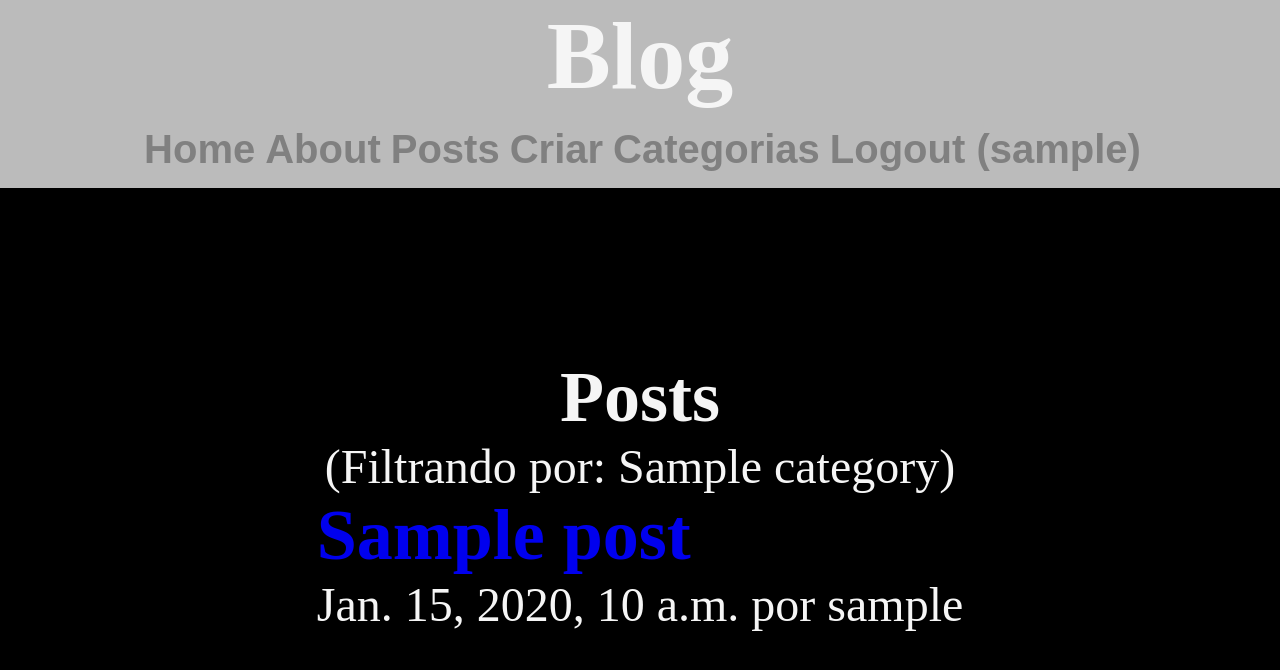
After one commit to Felipe-Feijo/blog, a Django app: a page that uses templates/layout.html in a window 1280 px wide. The commit adds this page. Shown: the top 670 px of the page. Run offline with Django 5.2, Linux system fonts and the light colour scheme; a user stored in the database is signed in; tables that the repository leaves empty hold one stand-in row (values such as "Sample post"); parts of the project's set-up code (start-up, migrations or seed data) failed here and were passed over.

Commit message:
Implementar filtro por categorias e página de categorias

```diff
--- a/posts/forms.py
+++ b/posts/forms.py
@@ -3,7 +3,7 @@ from. import models
 from django.forms import ModelForm
 
 class CreatePost(forms.ModelForm):
-    category = forms.ModelMultipleChoiceField(queryset=models.Category.objects.all(), widget=forms.CheckboxSelectMultiple)
+    category = forms.ModelMultipleChoiceField(widget=forms.CheckboxSelectMultiple, queryset=models.Category.objects.all())
     class Meta:
         model = models.Post
         fields = ['title', 'body', 'slug', 'category', 'banner']
--- /dev/null
+++ b/posts/templates/posts/categories.html
@@ -0,0 +1,27 @@
+{% extends 'layout.html' %}
+
+{% block title %}
+    Posts
+{% endblock %}
+
+
+{% block content %}
+    <section>
+        <h1>Posts</h1>
+        <p>(Filtrando por: {{ cats }})</p>
+        {% if category_posts %}
+            {% for post in category_posts %}
+                <article class="post">
+                    <h2>
+                        <a href="{% url 'posts:page' slug=post.slug %}">
+                            {{ post.title }}
+                        </a>
+                    </h2>
+                    <p>{{ post.date }} por {{ post.author }}</p>
+                </article>
+            {% endfor %}
+        {% else %}
+        <P> Nenhum post encontrado com essa categoria. </p>
+        {% endif %}
+    </section>
+{% endblock %}
--- a/posts/templates/posts/post_page.html
+++ b/posts/templates/posts/post_page.html
@@ -11,7 +11,7 @@
         <p>{{ post.date }} por {{ post.author }}</p>
         <div class="category-div">
         {% for category in categories %}
-            <div class="category">{{ category.name }}</div>
+            <div class="category"><a class="category-link" href="{% url 'posts:category' category.name %}">{{ category.name }}</div>
         {% endfor %}
         </div>
 
--- a/posts/templates/posts/post_update.html
+++ b/posts/templates/posts/post_update.html
@@ -13,7 +13,7 @@
       <input type="text" name="title" id="id_title" value="{{ post.title }}" />
     </p>
     <p>
-        <label for=" id_body">
+        <label for=" id_body">Conteúdo:
         <input type="text" name="body" id="id_body" value="{{ post.body }}" />
     </p>
     <button type="submit">Atualizarbutton
--- a/posts/templates/posts/posts_list.html
+++ b/posts/templates/posts/posts_list.html
@@ -3,6 +3,7 @@
 {% block title %}
     Posts
 {% endblock %}
+
 
 {% block content %}
     <section>
--- a/posts/urls.py
+++ b/posts/urls.py
@@ -6,6 +6,8 @@ app_name = 'posts'
 urlpatterns = [
     path('', views.posts_list, name="list"),
     path('new-post/', views.post_new, name="new-post"),
+    path('category/<str:cats>/', views.CategoryView, name="category"),
+    path('categories-list', views.CategoriesListView, name="categories-list"),
     path('<slug:slug>', views.post_page, name="page"),
     path('update/<slug:slug>', views.post_update, name="update"),
     path('delete/<slug:slug>/', views.post_delete, name="delete"),
--- a/posts/views.py
+++ b/posts/views.py
@@ -55,7 +55,6 @@ def post_update(request, slug):
 
 #DeleteView
 @login_required(login_url="/users/login/")
-#@permission_required('posts.delete_post')
 def post_delete(request, slug):
     post = get_object_or_404(Post, slug=slug)
     if request.method == "POST":
@@ -65,6 +64,7 @@ def post_delete(request, slug):
         return HttpResponseRedirect(reverse("posts:list"))
     return render(request, 'posts/post_delete.html', { 'post':post })
 
+@login_required(login_url="/users/login/")
 def create_comment(request, slug):
     post = get_object_or_404(Post, slug=slug)
     if request.method == 'POST':
@@ -79,3 +79,15 @@ def create_comment(request, slug):
     else:
         form = CommentForm()
     return render(request, 'posts/comment.html', {'form': form, 'post': post })
+
+@login_required(login_url="/users/login/")
+def CategoryView(request, cats):
+    cat = get_object_or_404(Category, name=cats)
+    cat_id = Category.objects.get(name=cats).id
+    category_posts = Post.objects.filter(category=cat_id)
+    return render(request, 'posts/categories.html', { 'cats':cats, 'category_posts':category_posts })
+
+@login_required(login_url="/users/login/")
+def CategoriesListView(request):
+    categories = Category.objects.all()
+    return render(request, 'posts/categories_list.html', { 'categories':categories })
--- a/static/css/style.css
+++ b/static/css/style.css
@@ -100,3 +100,8 @@ header {
     display: flex;
     justify-content: center;
 }
+
+.category-link {
+    text-decoration: none;
+    color: whitesmoke;
+}
--- a/templates/layout.html
+++ b/templates/layout.html
@@ -19,13 +19,14 @@
         <a class="nav-element" href="/about">About</a>
         <a class="nav-element" href="{% url 'posts:list' %}">Posts</a>
         {% if user.is_authenticated %}
-            <a class="nav-element" href="{% url 'posts:new-post' %}">Create</a>
+            <a class="nav-element" href="{% url 'posts:new-post' %}">Criar</a>
+            <a class="nav-element" href="{% url 'posts:categories-list' %}">Categorias</a>
             <form class="logout" action="{% url 'users:logout' %}" method="post">
                 {% csrf_token %}
-                <button class="logout-button">Logout ({{ user.username }})</buttonm>
+                <button class="logout-button">Logout ({{ user.username }})</button>
             </form>
         {% else %}
-            <a class="nav-element" href="{% url 'users:register' %}">Register</a>
+            <a class="nav-element" href="{% url 'users:register' %}">Registro</a>
             <a class="nav-element" href="{% url 'users:login' %}">Login</a>
         {% endif %}
     </nav>
```
Also changed, not shown: posts/templates/posts/categories_list.html (added, +17 -0 lines).
